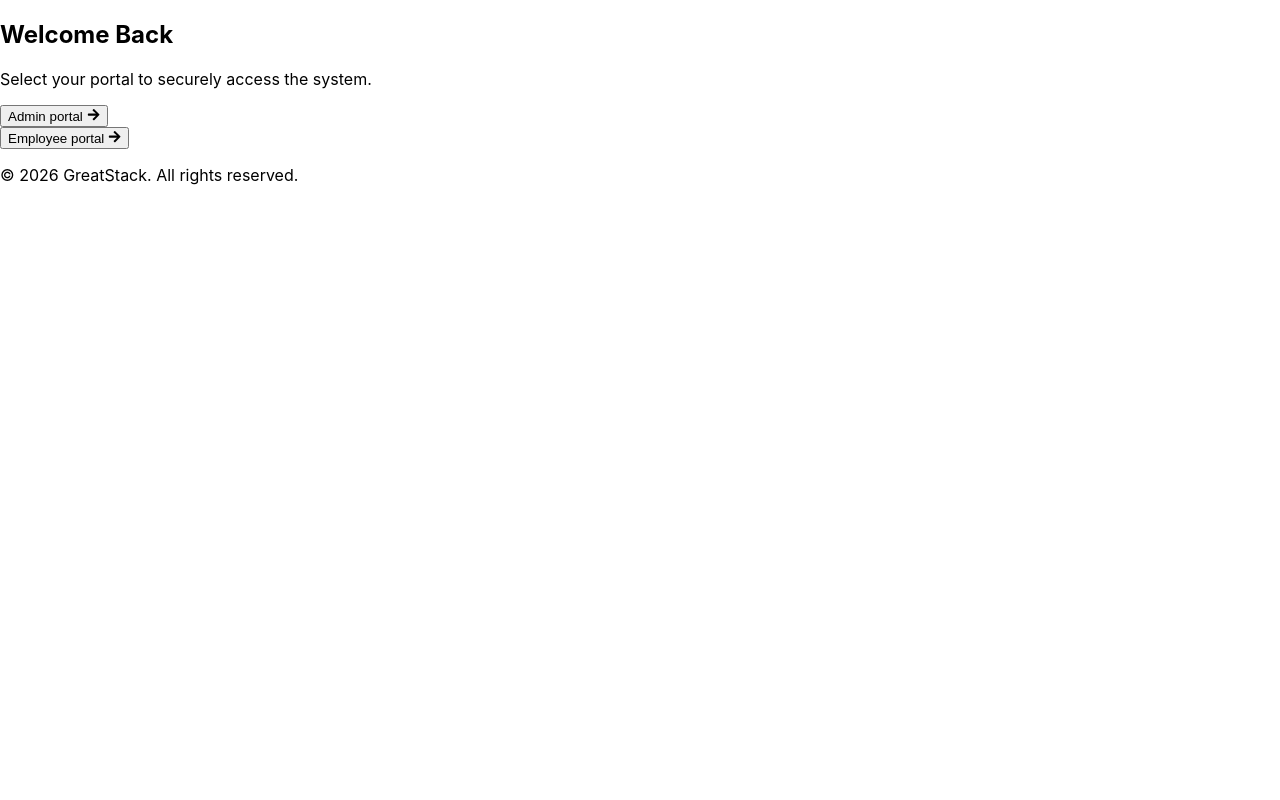
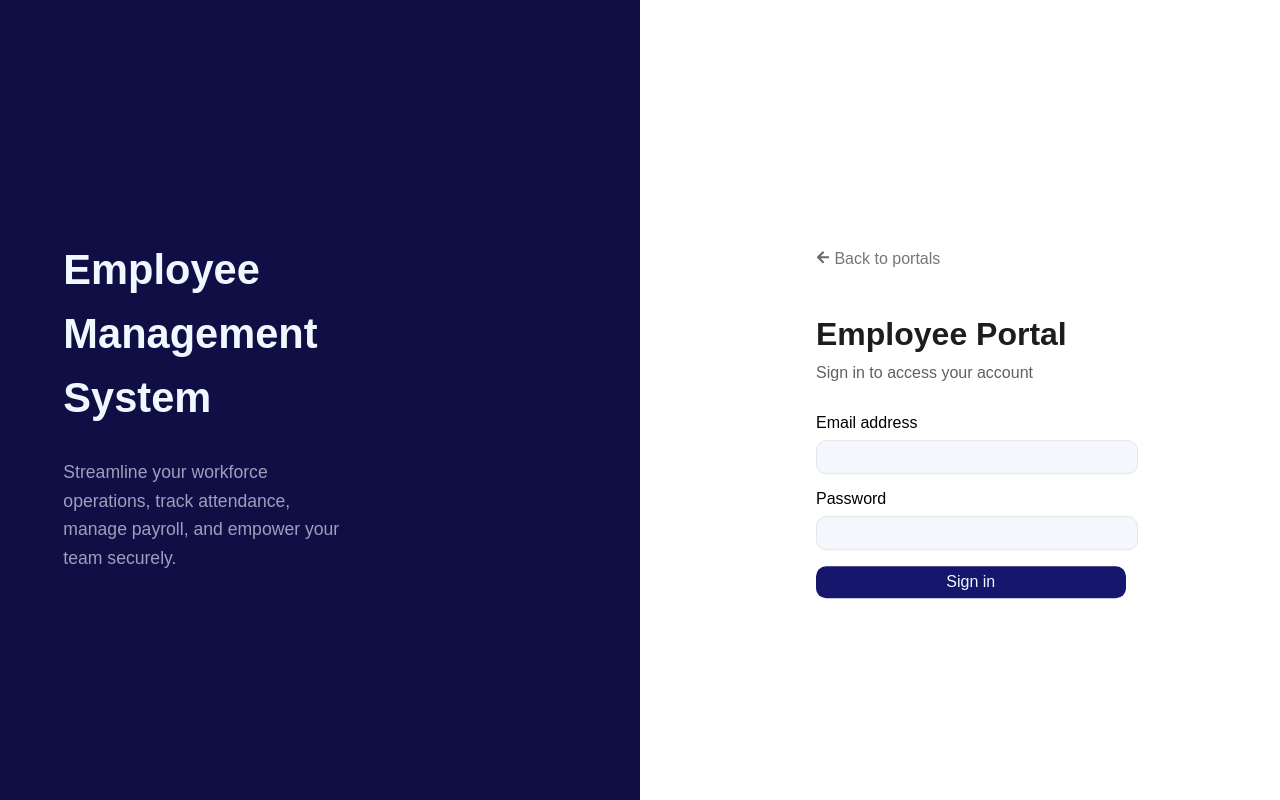
Before and after one commit to Saman128/Employee_management_system, a React (Create React App) app in the folder frontend/: page /employee in a window 1280 px wide. Built offline with nearby package versions, Linux system fonts and the light colour scheme; a web font is replaced by a local one.

Commit message:
complete login/signin

```diff
--- a/frontend/src/App.js
+++ b/frontend/src/App.js
@@ -1,10 +1,11 @@
 import React from 'react'
-import {Welcome, Admin, Employee} from './Login/signin'
+import Signup from './Login/signup';
 const App = () => {
 
   return (
     <div>
-      <Welcome />
+      <Signup />
+      {/* is ko un comment kar k daikh sakti ho phir comment kar dyna */}
     </div>
   )
 }
--- a/frontend/src/Login/signin.js
+++ b/frontend/src/Login/signin.js
@@ -1,4 +1,5 @@
-import React from 'react'
+import React from 'react';
+import { Link } from 'react-router-dom';
 import { FaArrowRight, FaArrowLeft } from "react-icons/fa";
 const Welcome = () => {
     return (
@@ -6,8 +7,8 @@ const Welcome = () => {
             <div className='data'>
                 <h2>Welcome Back</h2>
                 <p className='p1'>Select your portal to securely access the system.</p>
-                <button className='btn'>Admin portal <FaArrowRight className='icon' /></button><br></br>
-                <button className='btn'>Employee portal <FaArrowRight className='icon' /></button>
+                <Link to={"/admin"} className='Link'>  <button className='btn'>Admin portal <FaArrowRight className='icon' /></button></Link><br></br>
+                <Link to={"/employee"} className='Link'> <button className='btn'>Employee portal <FaArrowRight className='icon' /></button></Link>
                 <p className='p2'>© 2026 GreatStack. All rights reserved.</p>
             </div>
         </div>
@@ -17,14 +18,16 @@ const Admin = () => {
     return (
         <div className='right-side'>
             <div className='data'>
-                <p className='p2'><FaArrowLeft className='icon' />Back to portals</p>
-                <h2>Admin Portal</h2>
-                <p className='p1'>Sign in to manage the organization</p>
+                <Link to={"/"} className='Link'>  <p className='p2'><FaArrowLeft className='icon' />Back to portals</p></Link>
+                <h2 className='heading1'>Admin Portal</h2>
+                <p className='p1 p3'>Sign in to manage the organization</p>
+                <form>
                     <label>Email address</label><br></br>
                     <input type='text' /><br></br>
                     <label>Password</label><br></br>
                     <input type='password' /><br></br>
-                <button className='btn'>Sign in</button>
+                    <button className='btn1'>Sign in</button>
+                </form>
 
             </div>
         </div>
@@ -34,14 +37,16 @@ const Employee = () => {
     return (
         <div className='right-side'>
             <div className='data'>
-                <p className='p2'><FaArrowLeft className='icon' />Back to portals</p>
-                <h2>Employee Portal</h2>
-                <p className='p1'>Sign in to access your account</p>
+                <Link to={"/"} className='Link'> <p className='p2 p4'><FaArrowLeft className='icon' />  Back to portals</p></Link>
+                <h2 className='heading1'>Employee Portal</h2>
+                <p className='p1 p3'>Sign in to access your account</p>
+                <form>
                     <label>Email address</label><br></br>
                     <input type='text' /><br></br>
                     <label>Password</label><br></br>
                     <input type='password' /><br></br>
-                <button className='btn'>Sign in</button>
+                    <button className='btn1'>Sign in</button>
+                </form>
 
             </div>
         </div>
--- a/frontend/src/Login/signup.js
+++ b/frontend/src/Login/signup.js
@@ -1,6 +1,7 @@
 import React from 'react';
 import "./style.css";
-import { Admin } from './Signin';
+import { BrowserRouter, Routes, Route } from "react-router-dom";
+import { Welcome, Admin, Employee } from './signin';
 
 const signup = () => {
     return (
@@ -12,7 +13,13 @@ const signup = () => {
                     <p>Streamline your workforce operations, track attendance, manage payroll, and empower your team securely.</p>
                 </div>
             </div>
-            <Admin />
+            <BrowserRouter>
+                <Routes>
+                    <Route path="/" element={<Welcome />} />
+                    <Route path="/admin" element={<Admin />} />
+                    <Route path="/employee" element={<Employee />} />
+                </Routes>
+            </BrowserRouter>
         </div>
     )
 }
--- a/frontend/src/Login/style.css
+++ b/frontend/src/Login/style.css
@@ -90,13 +90,74 @@ body {
     border: 1px solid #6868ef;
     color: #4d4df1;
     background-color: #e4e4f4a4;
+    cursor: pointer;
 }
 
 .btn:hover .icon {
     color: #4d4df1;
+
 }
 
 .icon {
     color: #6c6b6b;
     font-size: 14px;
 }
+
+.Link {
+    text-decoration: none;
+}
+
+/* ############## admin portal ########## */
+input {
+    width: 100%;
+    height: 4vh;
+    border: 1px solid #e6e5e5;
+    color: #545353;
+    border-radius: 10px;
+    background-color: #f4f7fb;
+    padding: 0 1rem;
+    margin-bottom: 1rem;
+    margin-top: 0.5rem;
+}
+
+input:focus {
+    border: 1px solid #6868ef;
+    color: #4d4df1;
+    background-color: #e4e4f4a4;
+    outline: none;
+}
+
+.btn1 {
+    width: 107.5%;
+    height: 4vh;
+    background-color: #16166c;
+    color: aliceblue;
+    border: none;
+    text-align: center;
+    font-size: 1rem;
+    border-radius: 10px;
+}
+
+.btn1:hover {
+    background-color: #1f1f8d;
+}
+
+.p3 {
+    margin-top: -1rem;
+}
+
+.p4 {
+    cursor: pointer;
+}
+
+.p4:hover {
+    color: #4d4df1;
+}
+
+.p4:hover .icon {
+    color: #4d4df1;
+}
+
+.heading1 {
+    margin-top: 3rem;
+}
```
Lines whose indentation alone changed are shown as unchanged.
